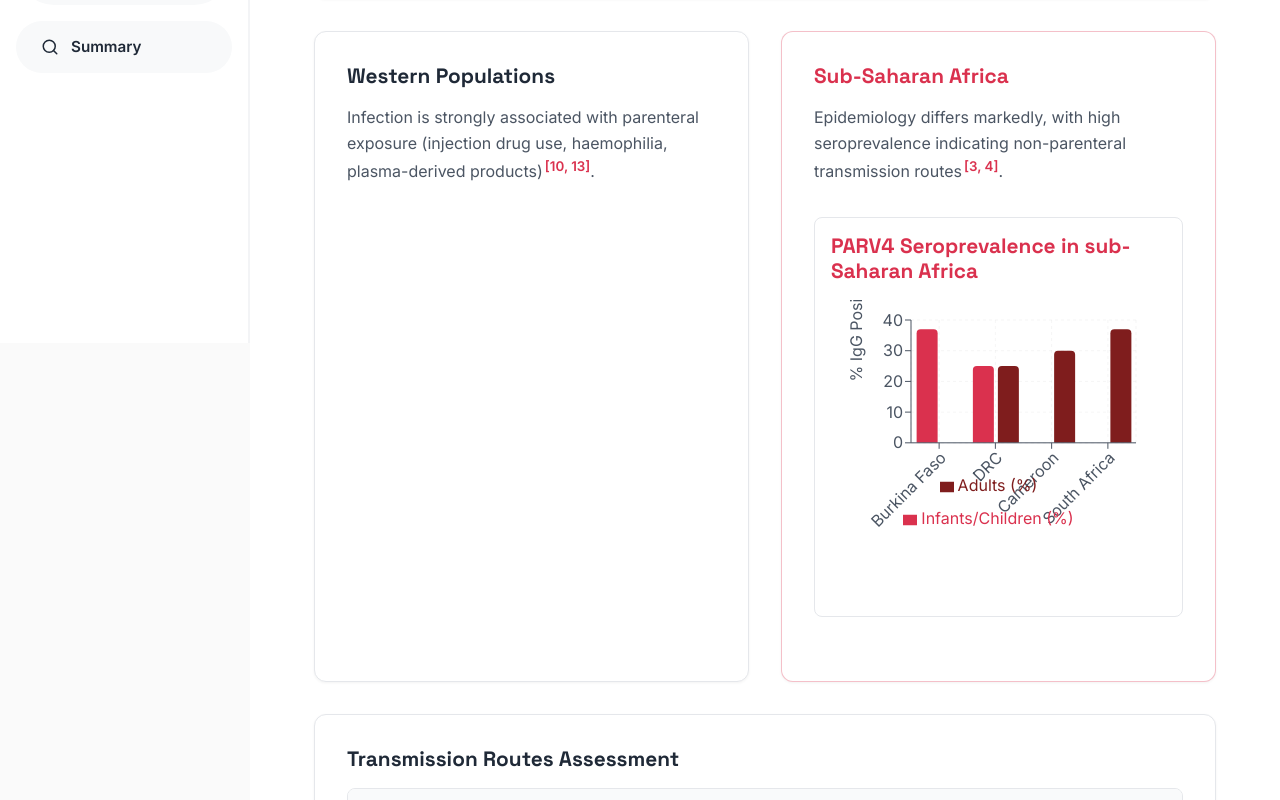
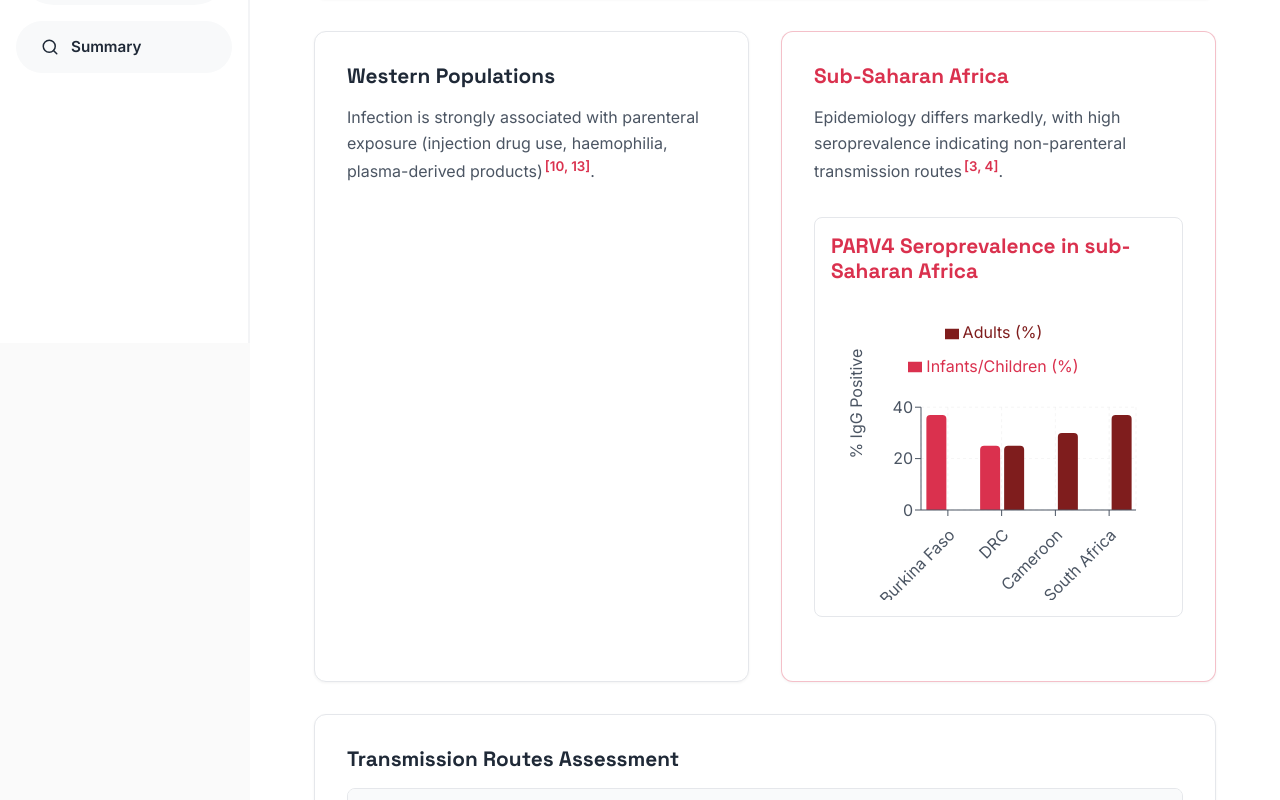
Before and after one commit to amrutkpatel/PARV4Web, a React (Vite) app in the folder parv4-pwa/: page /epidemiology in a window 1280 px wide. Shown: the part 457-1257 px from the top of the page. Built offline with nearby package versions, Linux system fonts and the light colour scheme.

Commit message:
Fix chart label overlap and clipping

```diff
--- a/parv4-pwa/src/components/Charts.jsx
+++ b/parv4-pwa/src/components/Charts.jsx
@@ -33,12 +33,12 @@ export const AfricaSeroprevalenceChart = () => {
       <h3>{t('charts.africa_title')}</h3>
       <div style={{ width: '100%', height: '300px' }}>
         <ResponsiveContainer>
-          <BarChart data={data} margin={{ top: 20, right: 30, left: 20, bottom: 60 }}>
+          <BarChart data={data} margin={{ top: 20, right: 30, left: 30, bottom: 60 }}>
             <CartesianGrid strokeDasharray="3 3" opacity={0.2} />
-            <XAxis dataKey="country" stroke="var(--text-secondary)" interval={0} angle={-45} textAnchor="end" />
-            <YAxis label={{ value: '% IgG Positive', angle: -90, position: 'insideLeft', fill: 'var(--text-secondary)' }} stroke="var(--text-secondary)" />
+            <XAxis dataKey="country" stroke="var(--text-secondary)" interval={0} angle={-45} textAnchor="end" tick={{ dy: 10 }} />
+            <YAxis label={{ value: '% IgG Positive', angle: -90, position: 'insideLeft', offset: -5, fill: 'var(--text-secondary)' }} stroke="var(--text-secondary)" />
             <Tooltip contentStyle={{ backgroundColor: 'var(--bg-card)', border: 'none', borderRadius: '8px', color: 'var(--text-primary)' }} />
-            <Legend wrapperStyle={{ color: 'var(--text-primary)' }} />
+            <Legend verticalAlign="top" wrapperStyle={{ color: 'var(--text-primary)', paddingBottom: '20px' }} />
             <Bar dataKey="infants" name="Infants/Children (%)" fill="var(--accent-red)" radius={[4, 4, 0, 0]} />
             <Bar dataKey="adults" name="Adults (%)" fill="var(--accent-dark-red)" radius={[4, 4, 0, 0]} />
           </BarChart>
```
